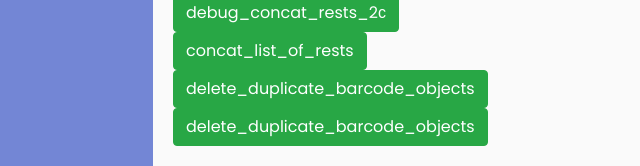
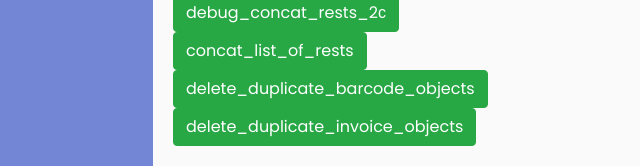
Before and after one commit to serdtsekol1/office_doom, a Django app: page /debug/ in a window 1280 px wide. Shown: the part 1240-1406 px from the top of the page, without its empty margins (97-737 px from the left). Run offline with Django 4.2, Linux system fonts and the light colour scheme; data that the repository does not hold is empty; parts of the project's set-up code (start-up, migrations or seed data) failed here and were passed over; some libraries are stand-ins or nearby versions.

Commit message:
Удаление дубликатов накладных

```diff
--- a/mainapp/templates/mainapp/pages/debug.html
+++ b/mainapp/templates/mainapp/pages/debug.html
@@ -79,6 +79,6 @@
         <button type="submit" class="btn btn-success">delete_duplicate_barcode_objects</button>
     </form>
     <form action="{% url "delete_duplicate_invoice_objects" %}" method="post">
-        <button type="submit" class="btn btn-success">delete_duplicate_barcode_objects</button>
+        <button type="submit" class="btn btn-success">delete_duplicate_invoice_objects</button>
     </form>
 {% endblock %}
```
